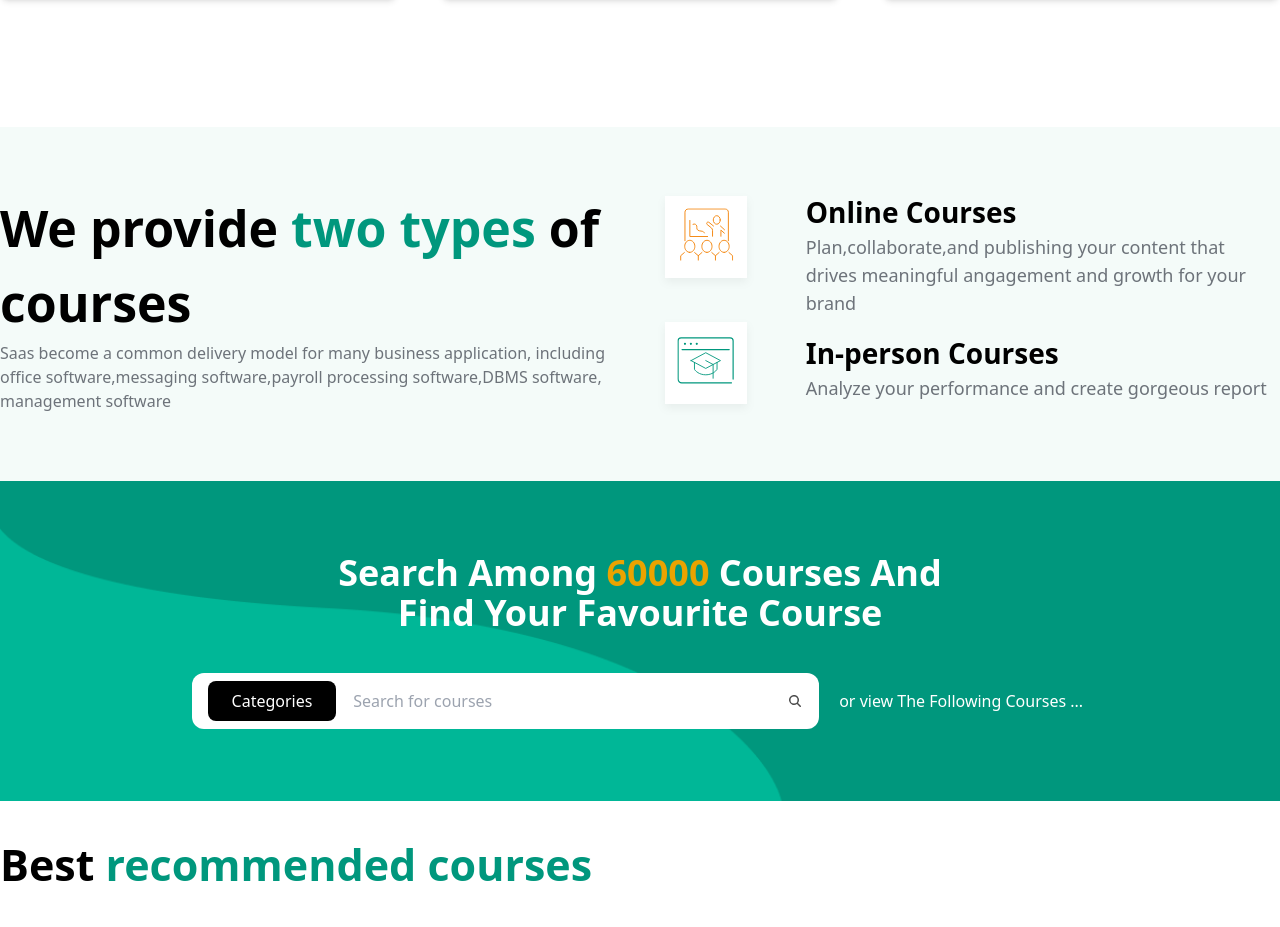
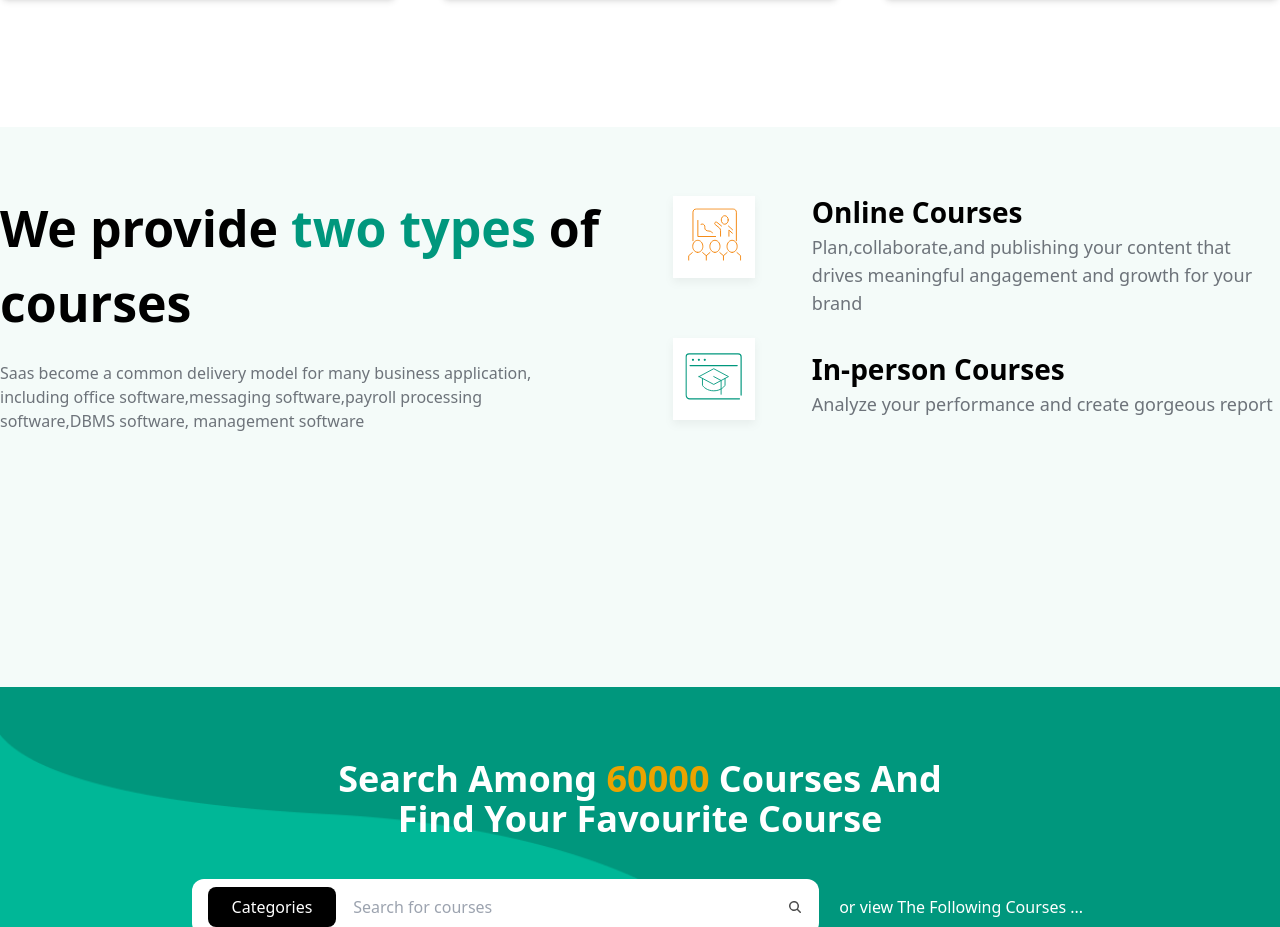
Before and after one commit to Abdousa23/Edu-plus, a Next.js app in the folder frontend/: page / in a window 1280 px wide. Shown: the part 2547-3474 px from the top of the page. Built offline with nearby package versions, Linux system fonts and the light colour scheme; no server answers.

Commit message:
Update Section5.tsx

```diff
--- a/frontend/app/_components/_landingComponents/Section5.tsx
+++ b/frontend/app/_components/_landingComponents/Section5.tsx
@@ -2,11 +2,11 @@ import React from 'react'
 
 export default function Section5() {
     return (
-        <section className='bg-[#f4fbf9]'>
-            <div className="container mx-auto flex gap-8 max-md:flex-col max-md:text-center py-16">
-                <div className='flex-1'>
-                    <h1 className='font-semibold text-[50px]'>We provide <span className='text-green+'>two types</span> of courses</h1>
-                    <p className='font-medium text-base text-[#6D737A]'>Saas become a common delivery model for many business application, including office software,messaging software,payroll processing software,DBMS software, management software</p>
+        <section className='bg-[#f4fbf9] h-[560px]  '>
+            <div className="container  mx-auto flex  gap-12 max-md:flex-col max-md:text-center py-16  mt-30">
+                <div className='flex-1  '>
+                    <h1 className='font-semibold text-[50px] mb-5'>We provide <span className='text-green+'>two types</span> of courses</h1>
+                    <p className='font-medium text-base text-[#6D737A] mr-10'>Saas become a common delivery model for many business application, including office software,messaging software,payroll processing software,DBMS software, management software</p>
                 </div>
                 <div className='flex-1 flex flex-col justify-between'>
                      <div className='flex items-top max-md:flex-col'>
```
